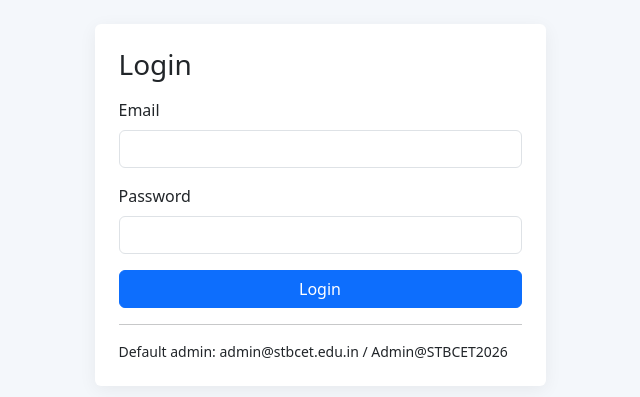
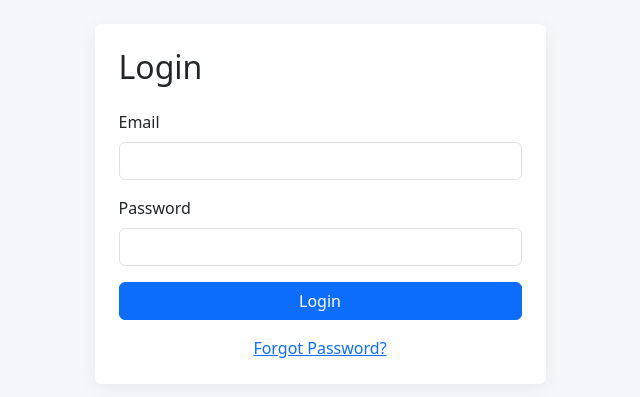
Before and after one commit to Kiran1293055/STBCET-Hostel-Care, a Flask app: page /login in a window 1280 px wide. Shown: the part 56-453 px from the top of the page, without its empty margins (320-960 px from the left). Run offline with Flask 3, Linux system fonts and the light colour scheme.

Commit message:
Add forgot password and password reset

```diff
--- a/app.py
+++ b/app.py
@@ -1,6 +1,11 @@
 import os
 import uuid
-from datetime import datetime
+import hashlib
+import secrets
+import smtplib
+import ssl
+from email.message import EmailMessage
+from datetime import datetime, timedelta
 from functools import wraps
 
 from dotenv import load_dotenv
@@ -26,6 +31,14 @@ DB_CONFIG = {
     "password": os.getenv("DB_PASSWORD", ""),
     "database": os.getenv("DB_NAME", "stbcet_hostel"),
 }
+
+# Password-reset email configuration. Keep these values in .env / Railway Variables.
+MAIL_HOST = os.getenv("MAIL_HOST", "smtp.gmail.com")
+MAIL_PORT = int(os.getenv("MAIL_PORT", "465"))
+MAIL_USERNAME = os.getenv("MAIL_USERNAME", "")
+MAIL_PASSWORD = os.getenv("MAIL_PASSWORD", "")
+MAIL_FROM = os.getenv("MAIL_FROM", MAIL_USERNAME)
+RESET_TOKEN_MINUTES = int(os.getenv("RESET_TOKEN_MINUTES", "30"))
 
 BASE_DIR = os.path.dirname(os.path.abspath(__file__))
 UPLOAD_ROOT = os.path.join(BASE_DIR, "static", "uploads")
@@ -67,6 +80,48 @@ def execute(sql, params=()):
     finally:
         cur.close()
         conn.close()
+
+
+def create_password_reset_token(user_id):
+    token = secrets.token_urlsafe(32)
+    token_hash = hashlib.sha256(token.encode("utf-8")).hexdigest()
+    expires_at = datetime.utcnow() + timedelta(minutes=RESET_TOKEN_MINUTES)
+
+    # Invalidate previous active tokens for this user.
+    execute(
+        "UPDATE password_reset_tokens SET used=1 WHERE user_id=%s AND used=0",
+        (user_id,)
+    )
+    execute(
+        """INSERT INTO password_reset_tokens
+           (user_id, token_hash, expires_at, used)
+           VALUES (%s,%s,%s,0)""",
+        (user_id, token_hash, expires_at)
+    )
+    return token
+
+
+def send_password_reset_email(recipient, reset_url):
+    if not MAIL_USERNAME or not MAIL_PASSWORD or not MAIL_FROM:
+        raise RuntimeError("MAIL_USERNAME, MAIL_PASSWORD and MAIL_FROM must be configured.")
+
+    message = EmailMessage()
+    message["Subject"] = "STBCET HostelCare - Password Reset"
+    message["From"] = MAIL_FROM
+    message["To"] = recipient
+    message.set_content(
+        """Hello,\n\n"""
+        "We received a request to reset your STBCET HostelCare password.\n\n"
+        f"Reset your password using this link (valid for {RESET_TOKEN_MINUTES} minutes):\n"
+        f"{reset_url}\n\n"
+        "If you did not request this, you can ignore this email.\n\n"
+        "STBCET HostelCare"
+    )
+
+    context = ssl.create_default_context()
+    with smtplib.SMTP_SSL(MAIL_HOST, MAIL_PORT, context=context, timeout=20) as server:
+        server.login(MAIL_USERNAME, MAIL_PASSWORD)
+        server.send_message(message)
 
 
 def allowed_file(filename):
@@ -222,6 +277,80 @@ def login():
         return redirect(url_for("dashboard"))
 
     return render_template("login.html")
+
+
+@app.route("/forgot-password", methods=["GET", "POST"])
+def forgot_password():
+    if request.method == "POST":
+        email = request.form.get("email", "").strip().lower()
+
+        # Always show the same message so account existence is not disclosed.
+        generic_message = "If an account with that email exists, a password reset link has been sent."
+
+        if email:
+            user = query(
+                "SELECT id, email FROM users WHERE email=%s LIMIT 1",
+                (email,), fetchone=True
+            )
+            if user:
+                try:
+                    token = create_password_reset_token(user["id"])
+                    reset_url = url_for("reset_password", token=token, _external=True)
+                    send_password_reset_email(user["email"], reset_url)
+                except Exception as e:
+                    # Do not expose SMTP/database details to the user.
+                    print("Password reset email error:", e)
+
+        flash(generic_message, "success")
+        return redirect(url_for("forgot_password"))
+
+    return render_template("forgot_password.html")
+
+
+@app.route("/reset-password/<token>", methods=["GET", "POST"])
+def reset_password(token):
+    token_hash = hashlib.sha256(token.encode("utf-8")).hexdigest()
+    reset_record = query(
+        """SELECT id, user_id, expires_at, used
+           FROM password_reset_tokens
+           WHERE token_hash=%s LIMIT 1""",
+        (token_hash,), fetchone=True
+    )
+
+    if (not reset_record or reset_record["used"] or
+            reset_record["expires_at"] < datetime.utcnow()):
+        flash("This password reset link is invalid or has expired.", "danger")
+        return redirect(url_for("forgot_password"))
+
+    if request.method == "POST":
+        password = request.form.get("password", "")
+        confirm_password = request.form.get("confirm_password", "")
+
+        if len(password) < 8:
+            flash("Password must be at least 8 characters long.", "danger")
+            return render_template("reset_password.html", token=token)
+
+        if password != confirm_password:
+            flash("Passwords do not match.", "danger")
+            return render_template("reset_password.html", token=token)
+
+        execute(
+            "UPDATE users SET password_hash=%s WHERE id=%s",
+            (generate_password_hash(password), reset_record["user_id"])
+        )
+        execute(
+            "UPDATE password_reset_tokens SET used=1 WHERE id=%s",
+            (reset_record["id"],)
+        )
+        execute(
+            "DELETE FROM password_reset_tokens WHERE user_id=%s AND id<>%s",
+            (reset_record["user_id"], reset_record["id"])
+        )
+
+        flash("Your password has been reset successfully. Please log in.", "success")
+        return redirect(url_for("login"))
+
+    return render_template("reset_password.html", token=token)
 
 
 @app.route("/logout")
--- /dev/null
+++ b/password_reset.sql
@@ -0,0 +1,13 @@
+CREATE TABLE IF NOT EXISTS password_reset_tokens (
+    id INT AUTO_INCREMENT PRIMARY KEY,
+    user_id INT NOT NULL,
+    token_hash CHAR(64) NOT NULL UNIQUE,
+    expires_at DATETIME NOT NULL,
+    used TINYINT(1) NOT NULL DEFAULT 0,
+    created_at TIMESTAMP DEFAULT CURRENT_TIMESTAMP,
+    INDEX idx_password_reset_user (user_id),
+    INDEX idx_password_reset_expiry (expires_at),
+    CONSTRAINT fk_password_reset_user
+        FOREIGN KEY (user_id) REFERENCES users(id)
+        ON DELETE CASCADE
+);
--- a/templates/login.html
+++ b/templates/login.html
@@ -1,16 +1,25 @@
 {% extends "base.html" %}
+
 {% block content %}
-<div class="row justify-content-center"><div class="col-md-5">
-<div class="card p-4">
-<h3 class="mb-3">Login</h3>
-<form method="post">
-<label class="form-label">Email</label>
-<input class="form-control mb-3" type="email" name="email" required>
-<label class="form-label">Password</label>
-<input class="form-control mb-3" type="password" name="password" required>
-<button class="btn btn-primary w-100">Login</button>
-</form>
-<hr>
-<p class="small mb-0">Default admin: admin@stbcet.edu.in / Admin@STBCET2026</p>
-</div></div></div>
+<div class="row justify-content-center">
+  <div class="col-md-5">
+    <div class="card p-4">
+      <h2 class="mb-4">Login</h2>
+      <form method="post">
+        <div class="mb-3">
+          <label class="form-label">Email</label>
+          <input class="form-control" type="email" name="email" required autocomplete="email">
+        </div>
+        <div class="mb-3">
+          <label class="form-label">Password</label>
+          <input class="form-control" type="password" name="password" required autocomplete="current-password">
+        </div>
+        <button class="btn btn-primary w-100" type="submit">Login</button>
+      </form>
+      <div class="text-center mt-3">
+        <a href="{{ url_for('forgot_password') }}">Forgot Password?</a>
+      </div>
+    </div>
+  </div>
+</div>
 {% endblock %}
```
Also changed, not shown: templates/forgot_password.html (added, +22 -0 lines), templates/reset_password.html (added, +23 -0 lines).
